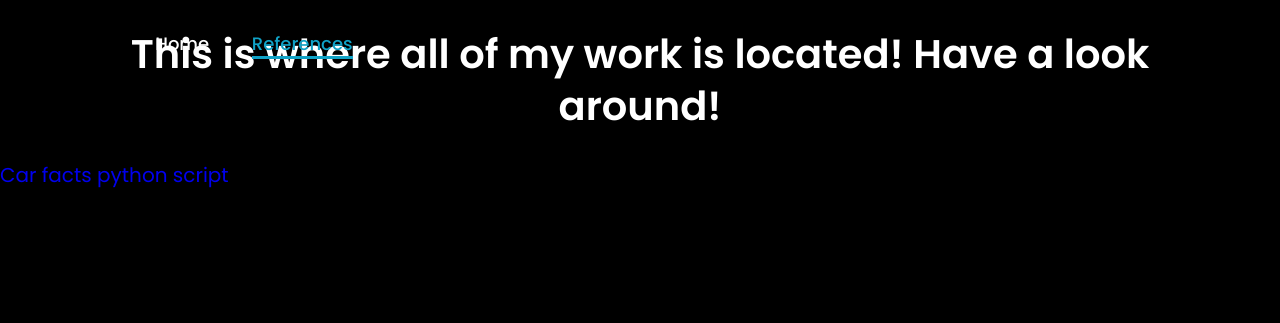
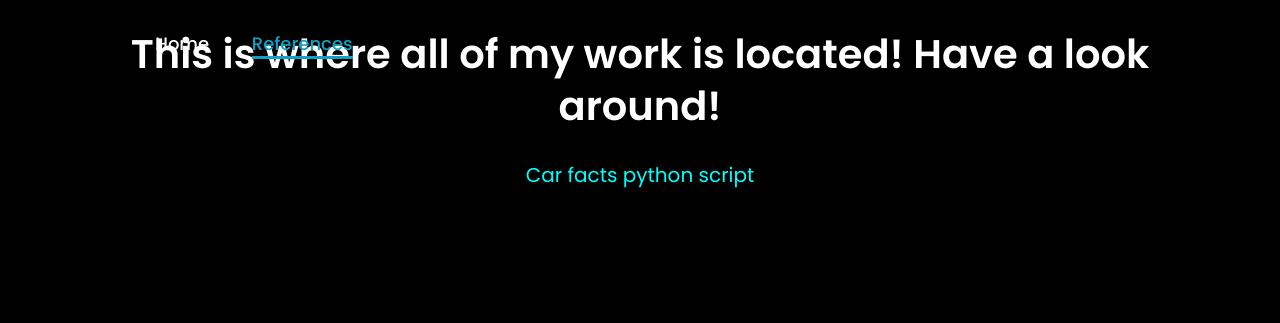
Before and after one commit to Stringtai/StringsPortfolio, a plain HTML site: page reference.html in a window 1280 px wide. Drawn offline with Linux system fonts and the light colour scheme.

Commit message:
Update refernceStyle.css

```diff
--- a/refernceStyle.css
+++ b/refernceStyle.css
@@ -76,17 +76,24 @@ nav a {
 
     .Python-Videos {
         display: flex;
-    justify-content: left;
+        justify-content: center;
         align-items: left;
         text-align: center;
-    height: calc(25vh - 60px);
+        height: calc(30vh - 60px);
         background-color: black;
         padding-top: 20px;
     }
-
     .video1-text {
-    height: calc(10vh - 20px);
-    background-color: black;
+        height: calc(25vh - 20px);
+        background-color: #000000;
+        padding-top: 30px;
+        font-size: 2rem;
+        color: cyan;
+    }
+    .video2-text {
+        height: calc(40vh - 20px);
+        background-color: #000000;
         padding-top: 20px;
         font-size: 2rem;
+        color: cyan;
     }
```
Lines whose indentation alone changed are shown as unchanged.
